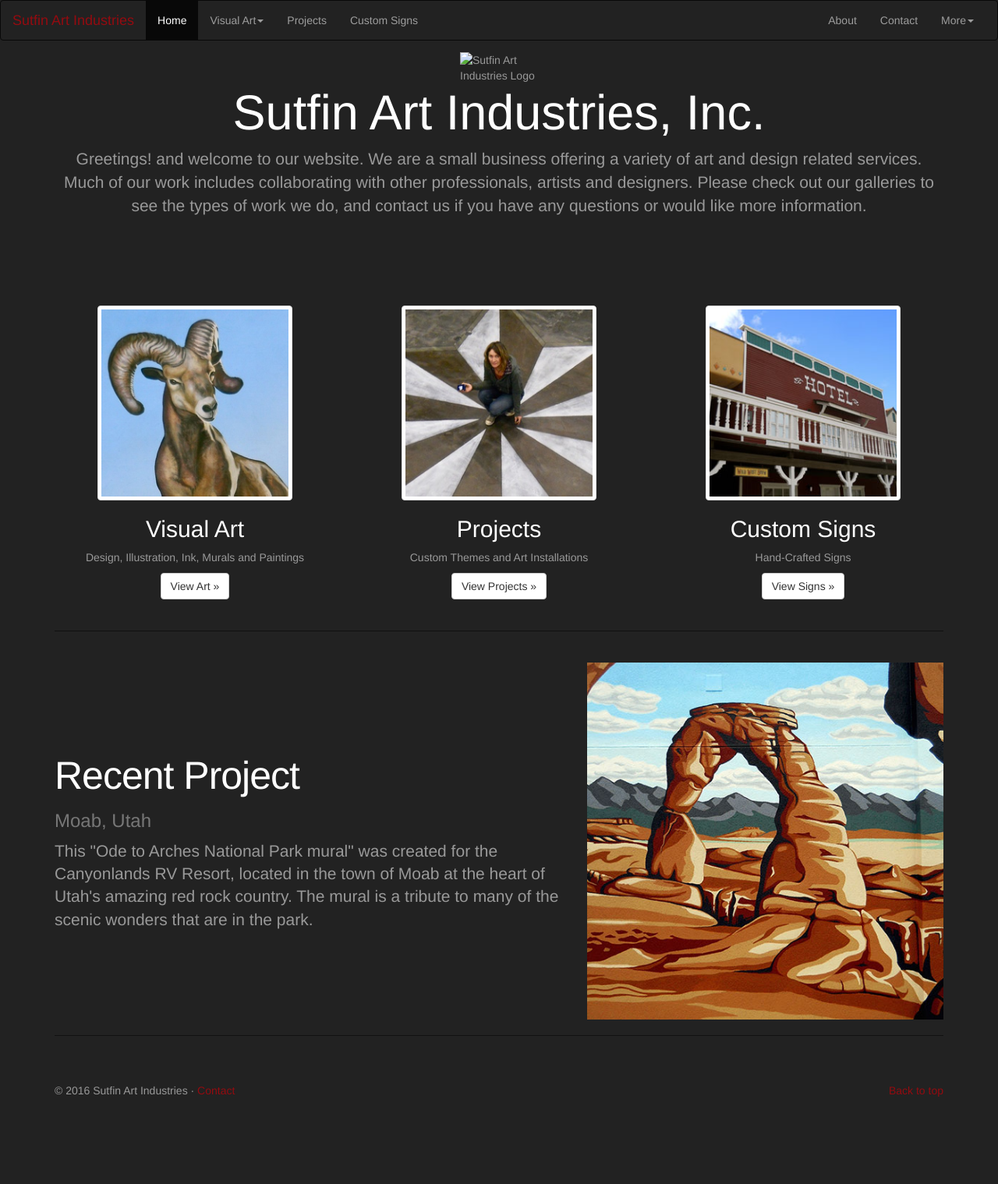
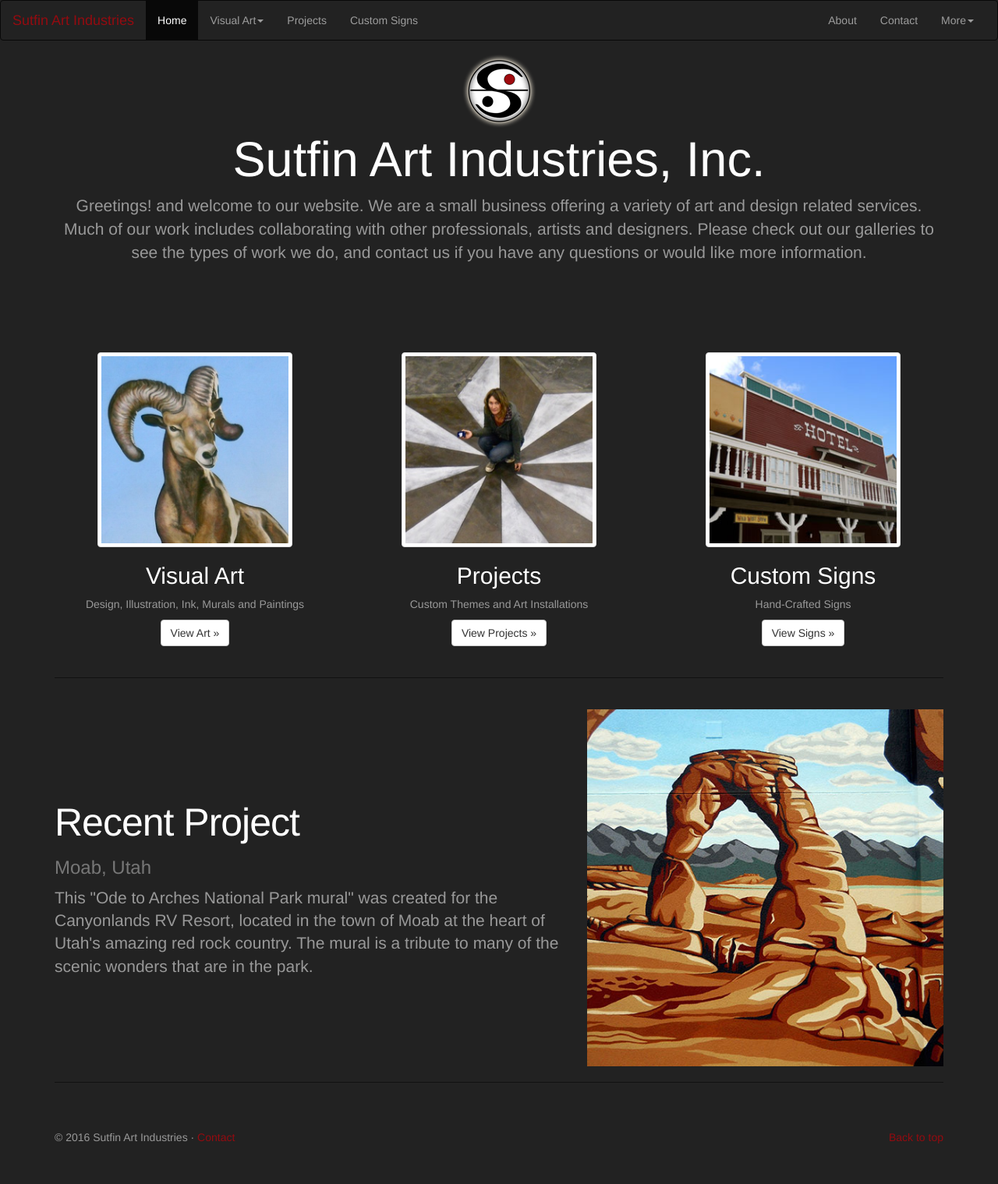
Before and after one commit to sutfinartindustries/sutfinartindustries.com, a Jekyll site: the page built from index.md, in a window 1280 px wide. Shown: the whole page at 78% size. Built offline with Jekyll 4.4.1, drawn with Linux system fonts in a browser that asks for light colours; nearby versions of some CDN libraries; before the commit the page ends 1459 px from its top, so only the background shows below that.

Commit message:
fix ref to logo

```diff
--- a/_layouts/home.html
+++ b/_layouts/home.html
@@ -5,7 +5,7 @@
 <!--Welcome-->
 <div class="jumbotron">
 <div class="container">
-	<img src="{{ site.url }}{{ baseurl }}/sai-logo.png" width="100" alt="Sutfin Art Industries Logo">
+	<img src="{{ site.url }}{{ site.baseurl }}/img/sai-logo.png" width="100" alt="Sutfin Art Industries Logo">
 	<h1>Sutfin Art Industries, Inc.</h1>
 	<p>Greetings! and welcome to our website. We are a small business offering a variety of art and design related services. Much of our work includes collaborating with other professionals, artists and designers. Please check out our galleries to see the types of work we do, and contact us if you have any questions or would like more information.</p>
 </div>
```
